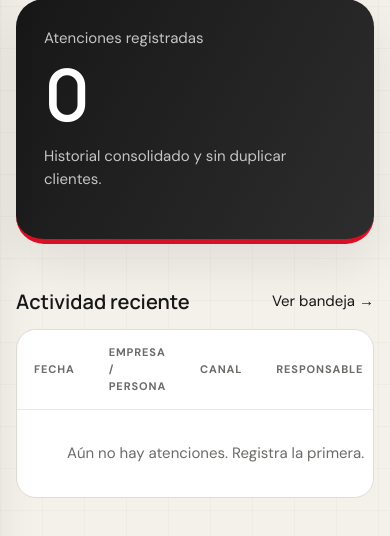
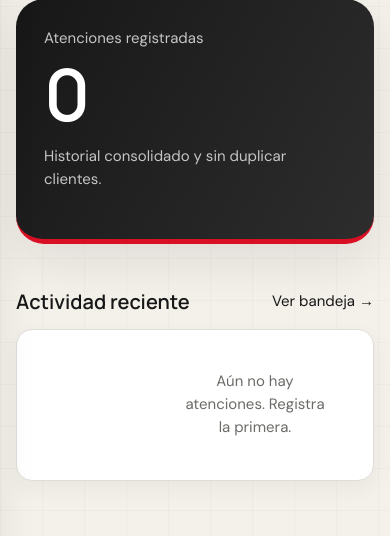
Before and after one commit to Sjaiback/PromPeru, a Django app: page /panel/ in a window 390 px wide. Shown: the part 246-782 px from the top of the page. Run offline with Django 5.2, Linux system fonts and the light colour scheme; the visitor is signed in with stand-in values (Sample User, id 1); data that the repository does not hold is empty.

Commit message:
Corregir navegación responsiva y cierre de sesión móvil

```diff
--- a/static/css/app.css
+++ b/static/css/app.css
@@ -921,6 +921,116 @@ tr:last-child td {
   .ficha-save > span { width:100%; order:-1; }
   .profile-settings-grid { grid-template-columns:1fr; }
 }
+
+/* Navegación interna adaptable: salida siempre accesible en pantallas bajas. */
+.sidebar-close,
+.sidebar-backdrop { display: none; }
+
+@media (max-width: 1000px) {
+  .sidebar {
+    height: 100dvh;
+    max-height: 100dvh;
+    overflow: hidden;
+  }
+  .sidebar nav {
+    flex: 1 1 auto;
+    min-height: 0;
+    overflow-y: auto;
+    overscroll-behavior: contain;
+    padding-bottom: 12px;
+  }
+  .sidebar .user-card {
+    flex: 0 0 auto;
+    margin-top: 8px;
+    padding-bottom: max(4px, env(safe-area-inset-bottom));
+    background: #fff;
+  }
+  .sidebar-close {
+    display: grid;
+    place-items: center;
+    position: absolute;
+    top: 12px;
+    right: 12px;
+    z-index: 2;
+    width: 40px;
+    height: 40px;
+    border: 1px solid var(--line);
+    border-radius: 50%;
+    background: #fff;
+    color: var(--ink);
+    font-size: 25px;
+    cursor: pointer;
+  }
+  .sidebar-backdrop {
+    display: block;
+    position: fixed;
+    inset: 0;
+    z-index: 19;
+    border: 0;
+    background: rgba(18, 16, 14, 0.5);
+    opacity: 0;
+    visibility: hidden;
+    transition: opacity 0.25s, visibility 0.25s;
+  }
+  body.menu-open { overflow: hidden; }
+  body.menu-open .menu-toggle {
+    opacity: 0;
+    pointer-events: none;
+  }
+  body.menu-open .sidebar-backdrop {
+    opacity: 1;
+    visibility: visible;
+  }
+}
+
+@media (max-width: 700px) {
+  .app-main .table-wrap {
+    overflow: visible;
+    border: 0;
+    background: transparent;
+  }
+  .app-main .table-wrap table,
+  .app-main .table-wrap tbody,
+  .app-main .table-wrap tr,
+  .app-main .table-wrap td {
+    display: block;
+    width: 100%;
+  }
+  .app-main .table-wrap thead {
+    position: absolute;
+    width: 1px;
+    height: 1px;
+    overflow: hidden;
+    clip: rect(0 0 0 0);
+  }
+  .app-main .table-wrap tbody { display: grid; gap: 12px; }
+  .app-main .table-wrap tr {
+    padding: 8px 16px;
+    border: 1px solid var(--line);
+    border-radius: 16px;
+    background: #fff;
+    box-shadow: 0 8px 22px rgba(30, 25, 20, 0.05);
+  }
+  .app-main .table-wrap td {
+    display: grid;
+    grid-template-columns: 108px minmax(0, 1fr);
+    gap: 12px;
+    align-items: center;
+    padding: 9px 0;
+    border-bottom: 1px solid #eee9e2;
+    text-align: left;
+    overflow-wrap: anywhere;
+  }
+  .app-main .table-wrap td:last-child { border-bottom: 0; }
+  .app-main .table-wrap td::before {
+    content: attr(data-label);
+    color: var(--muted);
+    font-size: 10px;
+    font-weight: 800;
+    letter-spacing: 0.08em;
+    text-transform: uppercase;
+  }
+}
 .rating-total {
   background: var(--dark);
   color: #fff;
--- a/static/js/app.js
+++ b/static/js/app.js
@@ -10,11 +10,20 @@
   }
   function initMenu() {
     var button = document.querySelector("[data-menu]"),
-      side = document.getElementById("sidebar");
+      side = document.getElementById("sidebar"),
+      closers = document.querySelectorAll("[data-menu-close]");
     if (!button || !side) return;
-    button.addEventListener("click", function () {
-      side.classList.toggle("open");
-    });
+    function setMenu(open) {
+      side.classList.toggle("open", open);
+      document.body.classList.toggle("menu-open", open);
+      button.setAttribute("aria-expanded", open ? "true" : "false");
+      button.setAttribute("aria-label", open ? "Cerrar menú" : "Abrir menú");
+    }
+    button.addEventListener("click", function () { setMenu(!side.classList.contains("open")); });
+    closers.forEach(function (closer) { closer.addEventListener("click", function () { setMenu(false); }); });
+    side.querySelectorAll("nav a").forEach(function (link) { link.addEventListener("click", function () { setMenu(false); }); });
+    document.addEventListener("keydown", function (event) { if (event.key === "Escape") setMenu(false); });
+    addEventListener("resize", function () { if (innerWidth > 1000) setMenu(false); });
   }
   function initDocumentLookup() {
     var form = document.querySelector("[data-atencion-form]");
--- a/templates/atencion/inicio.html
+++ b/templates/atencion/inicio.html
@@ -38,14 +38,14 @@
       <tbody>
         {% for a in recientes %}
         <tr>
-          <td>{{ a.fecha|date:'d M Y' }}</td>
-          <td>
+          <td data-label="Fecha">{{ a.fecha|date:'d M Y' }}</td>
+          <td data-label="Empresa / persona">
             <strong>{{ a.empresa.nombre }}</strong
             ><small>{{ a.empresa.numero_documento }}</small>
           </td>
-          <td><span class="pill">{{ a.tipo_atencion }}</span></td>
-          <td>{{ a.responsable.nombre }}</td>
-          <td>
+          <td data-label="Canal"><span class="pill">{{ a.tipo_atencion }}</span></td>
+          <td data-label="Responsable">{{ a.responsable.nombre }}</td>
+          <td data-label="Detalle">
             <a
               href="{% url 'atencion:detalle' a.pk %}"
               aria-label="Ver atención"
--- a/templates/base.html
+++ b/templates/base.html
@@ -24,7 +24,7 @@
 
     <link
         rel="stylesheet"
-        href="{% static 'css/app.css' %}?v=20260807-5"
+        href="{% static 'css/app.css' %}?v=20260813-1"
     />
 
     <link
@@ -34,7 +34,7 @@
 
     <script
         defer
-        src="{% static 'js/app.js' %}?v=20260807-3"
+        src="{% static 'js/app.js' %}?v=20260813-1"
     ></script>
 </head>
 
@@ -65,6 +65,8 @@
                     height="73"
                 />
             </a>
+
+            <button type="button" class="sidebar-close" data-menu-close aria-label="Cerrar menú">×</button>
 
             <div class="sidebar-label">
                 Gestión regional
@@ -149,11 +151,15 @@
 
         </aside>
 
+        <button type="button" class="sidebar-backdrop" data-menu-close aria-label="Cerrar menú" tabindex="-1"></button>
+
         <button
             type="button"
             class="menu-toggle"
             data-menu
             aria-label="Abrir menú"
+            aria-controls="sidebar"
+            aria-expanded="false"
         >
             ☰
         </button>
```
Also changed, not shown: qa/responsive-celular-360x640.png (added), qa/responsive-celular-panel-360x640.png (added), qa/responsive-macbook-1440x900.png (added), qa/responsive-tablet-768x1024.png (added).
